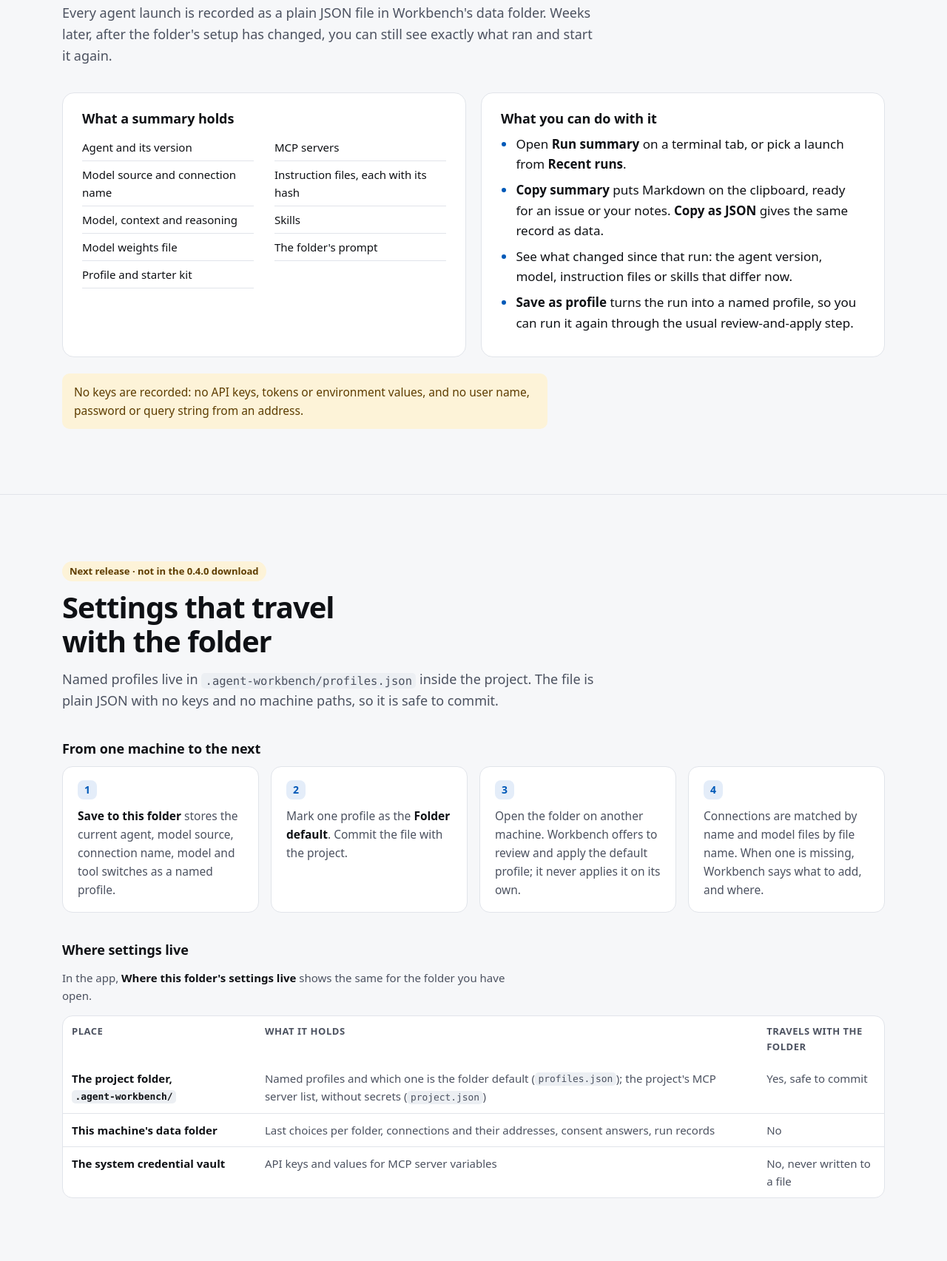
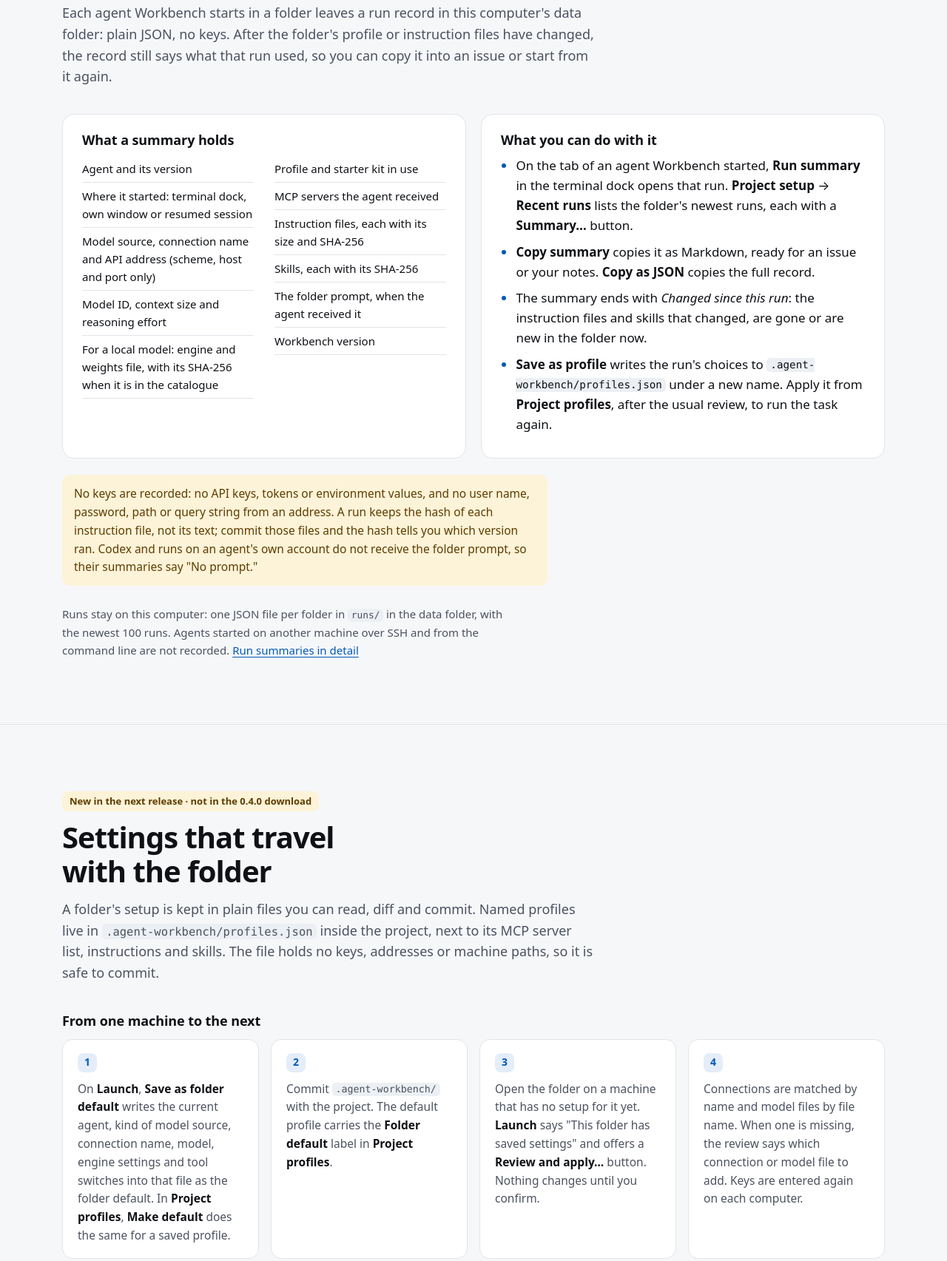
Before and after one commit to jamesarslan/local-agent-workbench, a plain HTML site: page docs/index.html in a window 1280 px wide. Shown: the part 6727-8432 px from the top of the page at 74% size. Drawn offline with Linux system fonts and the light colour scheme.

Commit message:
Correct the site's run summary and folder default sections
Name the real interface labels, list what a run records, answer the
plain-files and rerun questions in the FAQ, and tidy the phone layout
of the folder examples, the moving steps and the status table. The
docs tests now check the page's interface labels against the app.

```diff
--- a/docs/index.html
+++ b/docs/index.html
@@ -118,7 +118,7 @@
       .plain li::marker { color: var(--accent); }
       .small { font-size: 15px; color: var(--muted); }
       .more { margin: 26px 0 0; }
-      .badge { display: inline-block; margin: 0 0 12px; padding: 3px 10px; border-radius: 999px; background: var(--note-bg); color: var(--note-ink); font-size: 13px; font-weight: 700; }
+      .badge { display: inline-block; margin: 0 0 12px; padding: 3px 10px; border-radius: 8px; background: var(--note-bg); color: var(--note-ink); font-size: 13px; font-weight: 700; }
 
       .hero { position: relative; border-top: 0; padding: 48px 0 72px; background: radial-gradient(60% 55% at 90% 0%, var(--glow), transparent 70%), radial-gradient(45% 45% at 0% 0%, var(--glow), transparent 70%); }
       .hero-grid { display: grid; grid-template-columns: minmax(0, 1.05fr) minmax(0, 1fr); gap: 48px; align-items: start; }
@@ -216,6 +216,8 @@
       .checks { display: flex; flex-wrap: wrap; gap: 4px 6px; margin: 0; padding: 0; list-style: none; }
       .checks li { padding: 1px 8px; border: 1px solid var(--edge); border-radius: 10px; background: var(--raised); font-size: 13.5px; color: var(--text); }
       .record td:nth-child(2) li { border-color: var(--ok); }
+      .record td:nth-child(2) li::before { content: "\2713\00a0"; color: var(--ok); font-weight: 700; }
+      .fields code, .plain code { font-size: 0.84em; }
 
       .faq { max-width: 840px; margin-top: 28px; }
       details.q { border-top: 1px solid var(--edge); }
@@ -236,9 +238,9 @@
       @media (max-width: 960px) {
         .hero-grid, .feature { grid-template-columns: minmax(0, 1fr); gap: 32px; }
         .feature.flip > .shot { order: 0; }
-        .folders li { grid-template-columns: auto minmax(0, 1fr); gap: 6px 12px; }
-        .f-dir, .f-src { grid-column: 1 / -1; }
-        .folders .f-arrow:nth-of-type(4) { display: none; }
+        .folders li { grid-template-columns: 8.5rem auto minmax(0, 1fr); gap: 8px 12px; }
+        .f-dir { grid-column: 1 / -1; }
+        .folders .f-arrow:nth-of-type(2) { display: none; }
         nav ul { overflow-x: auto; }
       }
       @media (max-width: 760px) {
@@ -248,6 +250,10 @@
         .stack td::before { content: attr(data-label); display: block; margin-bottom: 4px; font-size: 12px; font-weight: 700; letter-spacing: 0.05em; text-transform: uppercase; color: var(--muted); }
         .stack tr { border-bottom: 1px solid var(--edge); }
         .stack th, .stack td { border: 0; padding-bottom: 4px; }
+        .stack tbody tr { padding: 8px 0 12px; }
+        .stack tbody th { font-size: 16px; }
+        .moves li { position: relative; padding-left: 56px; }
+        .moves li::before { position: absolute; left: 18px; top: 18px; margin: 0; }
       }
       @media (max-width: 480px) {
         body { font-size: 16px; }
@@ -258,6 +264,9 @@
         .hero-shot { margin-top: 36px; }
         pre { padding: 11px 12px; font-size: 0.8em; }
         footer ul { grid-template-columns: max-content; }
+        .folders li { grid-template-columns: minmax(0, 1fr); gap: 8px; }
+        .folders .f-arrow { display: none; }
+        .f-src { padding-left: 12px; border-left: 2px solid var(--accent-soft); }
       }
       @media (forced-colors: active) {
         .tab-input:checked + label { border-color: Highlight; background: Highlight; color: HighlightText; }
@@ -684,68 +693,79 @@ Expand-Archive agent-workbench-windows-x64.zip -DestinationPath .</code></pre>
 
       <section id="runs" aria-labelledby="runs-h">
         <div class="wrap">
-          <p class="badge">Next release · not in the 0.4.0 download</p>
+          <p class="badge">New in the next release · not in the 0.4.0 download</p>
           <h2 id="runs-h">Run summaries</h2>
           <p class="intro">
-            Every agent launch is recorded as a plain JSON file in Workbench's data folder. Weeks later, after the
-            folder's setup has changed, you can still see exactly what ran and start it again.
+            Each agent Workbench starts in a folder leaves a run record in this computer's data folder: plain JSON,
+            no keys. After the folder's profile or instruction files have changed, the record still says what that
+            run used, so you can copy it into an issue or start from it again.
           </p>
           <div class="split">
             <div class="card">
               <h3>What a summary holds</h3>
               <ul class="fields">
                 <li>Agent and its version</li>
-                <li>Model source and connection name</li>
-                <li>Model, context and reasoning</li>
-                <li>Model weights file</li>
-                <li>Profile and starter kit</li>
-                <li>MCP servers</li>
-                <li>Instruction files, each with its hash</li>
-                <li>Skills</li>
-                <li>The folder's prompt</li>
+                <li>Where it started: terminal dock, own window or resumed session</li>
+                <li>Model source, connection name and API address (scheme, host and port only)</li>
+                <li>Model ID, context size and reasoning effort</li>
+                <li>For a local model: engine and weights file, with its <span class="nowrap">SHA-256</span> when it is in the catalogue</li>
+                <li>Profile and starter kit in use</li>
+                <li>MCP servers the agent received</li>
+                <li>Instruction files, each with its size and <span class="nowrap">SHA-256</span></li>
+                <li>Skills, each with its <span class="nowrap">SHA-256</span></li>
+                <li>The folder prompt, when the agent received it</li>
+                <li>Workbench version</li>
               </ul>
             </div>
             <div class="card">
               <h3>What you can do with it</h3>
               <ul class="plain">
-                <li>Open <b class="ui">Run summary</b> on a terminal tab, or pick a launch from <b class="ui">Recent runs</b>.</li>
-                <li><b class="ui">Copy summary</b> puts Markdown on the clipboard, ready for an issue or your notes. <b class="ui">Copy as JSON</b> gives the same record as data.</li>
-                <li>See what changed since that run: the agent version, model, instruction files or skills that differ now.</li>
-                <li><b class="ui">Save as profile</b> turns the run into a named profile, so you can run it again through the usual review-and-apply step.</li>
+                <li>On the tab of an agent Workbench started, <b class="ui">Run summary</b> in the terminal dock opens that run. <b class="ui">Project setup</b> → <b class="ui">Recent runs</b> lists the folder's newest runs, each with a <b class="ui">Summary…</b> button.</li>
+                <li><b class="ui">Copy summary</b> copies it as Markdown, ready for an issue or your notes. <b class="ui">Copy as JSON</b> copies the full record.</li>
+                <li>The summary ends with <em>Changed since this run</em>: the instruction files and skills that changed, are gone or are new in the folder now.</li>
+                <li><b class="ui">Save as profile</b> writes the run's choices to <code>.agent-workbench/profiles.json</code> under a new name. Apply it from <b class="ui">Project profiles</b>, after the usual review, to run the task again.</li>
               </ul>
             </div>
           </div>
           <p class="note">
-            No keys are recorded: no API keys, tokens or environment values, and no user name, password or query
-            string from an address.
+            No keys are recorded: no API keys, tokens or environment values, and no user name, password, path or query
+            string from an address. A run keeps the hash of each instruction file, not its text; commit those files
+            and the hash tells you which version ran. Codex and runs on an agent's own account do not receive the
+            folder prompt, so their summaries say "No prompt."
+          </p>
+          <p class="small more">
+            Runs stay on this computer: one JSON file per folder in <code>runs/</code> in the data folder, with the
+            newest 100 runs. Agents started on another machine over SSH and from the command line are not recorded.
+            <a href="https://github.com/jamesarslan/local-agent-workbench/blob/main/docs/sessions.md#run-summaries">Run summaries in detail</a>
           </p>
         </div>
       </section>
 
       <section id="portable" aria-labelledby="portable-h">
         <div class="wrap">
-          <p class="badge">Next release · not in the 0.4.0 download</p>
+          <p class="badge">New in the next release · not in the 0.4.0 download</p>
           <h2 id="portable-h">Settings that travel with the folder</h2>
           <p class="intro">
-            Named profiles live in <code>.agent-workbench/profiles.json</code> inside the project. The file is plain
-            JSON with no keys and no machine paths, so it is safe to commit.
+            A folder's setup is kept in plain files you can read, diff and commit. Named profiles live in
+            <code>.agent-workbench/profiles.json</code> inside the project, next to its MCP server list, instructions
+            and skills. The file holds no keys, addresses or machine paths, so it is safe to commit.
           </p>
           <h3 class="sub">From one machine to the next</h3>
           <ol class="moves">
-            <li><b class="ui">Save to this folder</b> stores the current agent, model source, connection name, model and tool switches as a named profile.</li>
-            <li>Mark one profile as the <b class="ui">Folder default</b>. Commit the file with the project.</li>
-            <li>Open the folder on another machine. Workbench offers to review and apply the default profile; it never applies it on its own.</li>
-            <li>Connections are matched by name and model files by file name. When one is missing, Workbench says what to add, and where.</li>
+            <li>On <b class="ui">Launch</b>, <b class="ui">Save as folder default</b> writes the current agent, kind of model source, connection name, model, engine settings and tool switches into that file as the folder default. In <b class="ui">Project profiles</b>, <b class="ui">Make default</b> does the same for a saved profile.</li>
+            <li>Commit <code>.agent-workbench/</code> with the project. The default profile carries the <b class="ui">Folder default</b> label in <b class="ui">Project profiles</b>.</li>
+            <li>Open the folder on a machine that has no setup for it yet. <b class="ui">Launch</b> says "This folder has saved settings" and offers a <b class="ui">Review and apply…</b> button. Nothing changes until you confirm.</li>
+            <li>Connections are matched by name and model files by file name. When one is missing, the review says which connection or model file to add. Keys are entered again on each computer.</li>
           </ol>
           <div class="portable-table">
             <h3>Where settings live</h3>
-            <p class="small">In the app, <b class="ui">Where this folder's settings live</b> shows the same for the folder you have open.</p>
+            <p class="small">In the app, <b class="ui">Where this folder's settings live</b> in <b class="ui">Project profiles</b> lists these for the open folder, each with <b class="ui">Show in folder</b>.</p>
             <div class="table">
               <table class="stack">
                 <thead><tr><th scope="col">Place</th><th scope="col">What it holds</th><th scope="col">Travels with the folder</th></tr></thead>
                 <tbody>
-                  <tr><th scope="row">The project folder, <code class="nowrap">.agent-workbench/</code></th><td data-label="What it holds">Named profiles and which one is the folder default (<code>profiles.json</code>); the project's MCP server list, without secrets (<code>project.json</code>)</td><td data-label="Travels with the folder">Yes, safe to commit</td></tr>
-                  <tr><th scope="row">This machine's data folder</th><td data-label="What it holds">Last choices per folder, connections and their addresses, consent answers, run records</td><td data-label="Travels with the folder">No</td></tr>
+                  <tr><th scope="row">The project folder</th><td data-label="What it holds">Named profiles and the folder default (<code>.agent-workbench/profiles.json</code>), the project's MCP servers without secrets (<code>.agent-workbench/project.json</code>), instruction files such as <code>AGENTS.md</code>, and skills in <code>.agents/skills</code></td><td data-label="Travels with the folder">Yes, safe to commit</td></tr>
+                  <tr><th scope="row">This computer's data folder</th><td data-label="What it holds">Last choices per folder (<code>projects.json</code>), connections with their addresses but no keys (<code>connections.json</code>), run records (<code>runs/</code>)</td><td data-label="Travels with the folder">No</td></tr>
                   <tr><th scope="row">The system credential vault</th><td data-label="What it holds">API keys and values for MCP server variables</td><td data-label="Travels with the folder">No, never written to a file</td></tr>
                 </tbody>
               </table>
@@ -878,23 +898,28 @@ Expand-Archive agent-workbench-windows-x64.zip -DestinationPath .</code></pre>
             <details class="q">
               <summary>Does it keep per-folder config in plain files?</summary>
               <p>
-                Yes. Named profiles are in <code>.agent-workbench/profiles.json</code> inside the project folder:
-                plain JSON with the agent, the kind of model source, the model, engine settings, tool switches, a
-                prompt, the connection's name and the model file's name, but no keys, addresses or machine paths.
-                Commit it and it moves with the project. The last choices for each folder on this computer are in
-                <code>projects.json</code> in Workbench's data folder, also plain JSON, and they stay on this
-                computer. Keys are only in the system credential vault. Saving to the folder in 0.4.0 is Save profile
-                on the Project profiles tab; marking a folder default and the offer to apply it on another machine come
-                in the next release.
+                Yes. What should move with a project is in the project folder:
+                <code>.agent-workbench/profiles.json</code> holds named profiles (the agent, the kind of model source,
+                the model, engine settings, tool switches, a prompt, the connection's name and the model file's name),
+                <code>.agent-workbench/project.json</code> the MCP servers, next to your instruction files and skills. These
+                are plain text files, and Workbench writes no keys, addresses or machine paths into them, so commit
+                them and clone the project on the next machine. There you add the connection under the same name with its key, and the model file;
+                applying the profile tells you which are missing. Last choices, connections and run records stay in
+                this computer's data folder, also plain JSON, and keys stay in the credential vault. Profiles and
+                <b class="ui">Save profile</b> are in 0.4.0. New in the next release: a folder default, which a
+                machine that has not opened the folder yet offers with a <b class="ui">Review and apply…</b> button.
               </p>
             </details>
             <details class="q">
-              <summary>Can I see later exactly what a run used?</summary>
+              <summary>Can I rerun an old task after the folder's setup has changed?</summary>
               <p>
-                From the next release, yes: every launch is recorded as a run summary with the agent and its version,
-                the model, the connection name, the instruction files with their hashes, the skills and MCP servers.
-                Copy it as Markdown or JSON, see what changed since, or save it as a profile and run it again. No keys
-                are recorded.
+                New in the next release. Every agent the app starts in a folder on this computer leaves a run summary: the agent and
+                its version, the model source, connection name and model, the instruction files with their SHA-256,
+                the skills, the MCP servers and the folder prompt if the agent received it. <b class="ui">Copy summary</b>
+                copies it as Markdown and <b class="ui">Copy as JSON</b> as data. Its last part lists the instruction
+                files and skills that changed since. <b class="ui">Save as profile</b> turns the run's choices back
+                into a profile you review and apply. A run keeps file hashes, not file contents, so the old
+                instruction text comes from your Git history. No keys are recorded.
               </p>
             </details>
             <details class="q">
```
Also changed, not shown: 1 other file.
